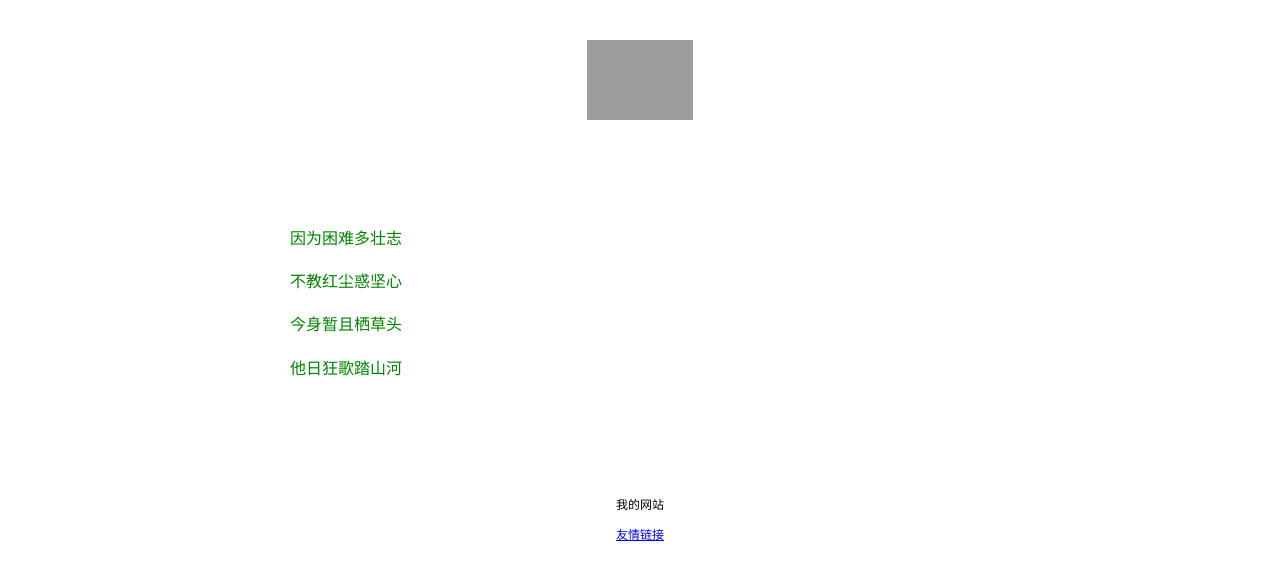
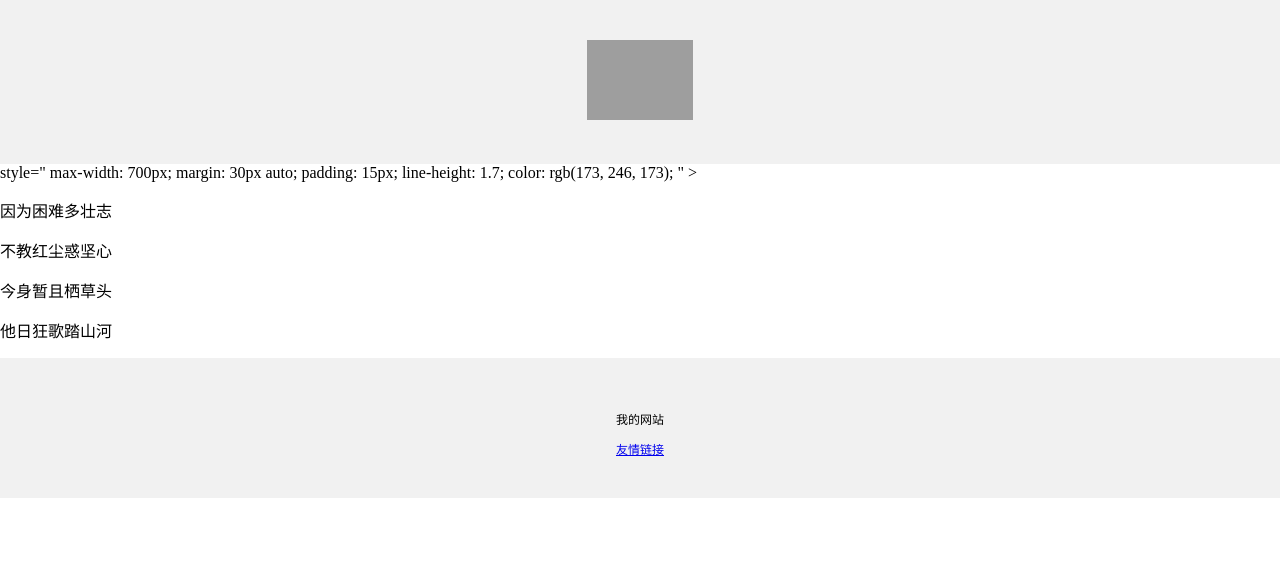
Before and after one commit to lntql/re01-one, a plain HTML site: page index.html in a window 1280 px wide. Drawn offline with Linux system fonts and the light colour scheme; grey boxes are pictures that could not be loaded.

Commit message:
Update index.html

```diff
--- a/index.html
+++ b/index.html
@@ -1,9 +1,9 @@
 <!DOCTYPE html>
 <html lang="zh-CN">
   <head>
-    <meta charset="utf-8">
+    <meta charset="utf-8" />
     <meta name="viewport" content="width=device-width, initial-scale=1" />
-    <title></title>
+    <title>lntql</title>
     <style>
       body {
         margin: 0;
@@ -11,33 +11,35 @@
     </style>
   </head>
   <body>
-    <div style="
-       backgroung-color:#f1f1f1;
-       text-align:center;
-       padding:40px;
-     ">
-      <img src='https://s1.328888.xyz/2022/08/02/OFszF.png'alt="I"widrh="80px"height="80px">
-       </div>
-    <div style="
-      max-width: 700px;
-      margin: 30px auto;
-      padding: 15px;
-      line-height: 1.7;
-      color:green;
-    ">
+    <div style="background-color: #f1f1f1; text-align: center; padding: 40px">
+      <a href="https://imgloc.com/i/KJ9x"
+        ><img
+          src="https://i.328888.xyz/img/2022/11/29/KJ9x.th.jpeg"
+          alt="KJ9x.jpeg"
+          alt="I"
+          widrh="80px"
+          height="80px"
+        />
+      </a>
+    </div>
+    <div>
+      style=" max-width: 700px; margin: 30px auto; padding: 15px; line-height:
+      1.7; color: rgb(173, 246, 173); " >
       <p>因为困难多壮志</p>
       <p>不教红尘惑坚心</p>
       <p>今身暂且栖草头</p>
-      <p>他日狂歌踏山河</P>
+      <p>他日狂歌踏山河</p>
     </div>
-    <div style="
-       backgroung-color:#f1f1f1;
-       text-align:center;
-       padding:40px;
-       font-size: 12px;
-     ">
-     <p>我的网站</P>
-     <a href="https://imgloc.com/">友情链接</a>
-     </div>
+    <div
+      style="
+        background-color: #f1f1f1;
+        text-align: center;
+        padding: 40px;
+        font-size: 12px;
+      "
+    >
+      <p>我的网站</p>
+      <a href="https://imgloc.com/">友情链接</a>
+    </div>
   </body>
 </html>
```
